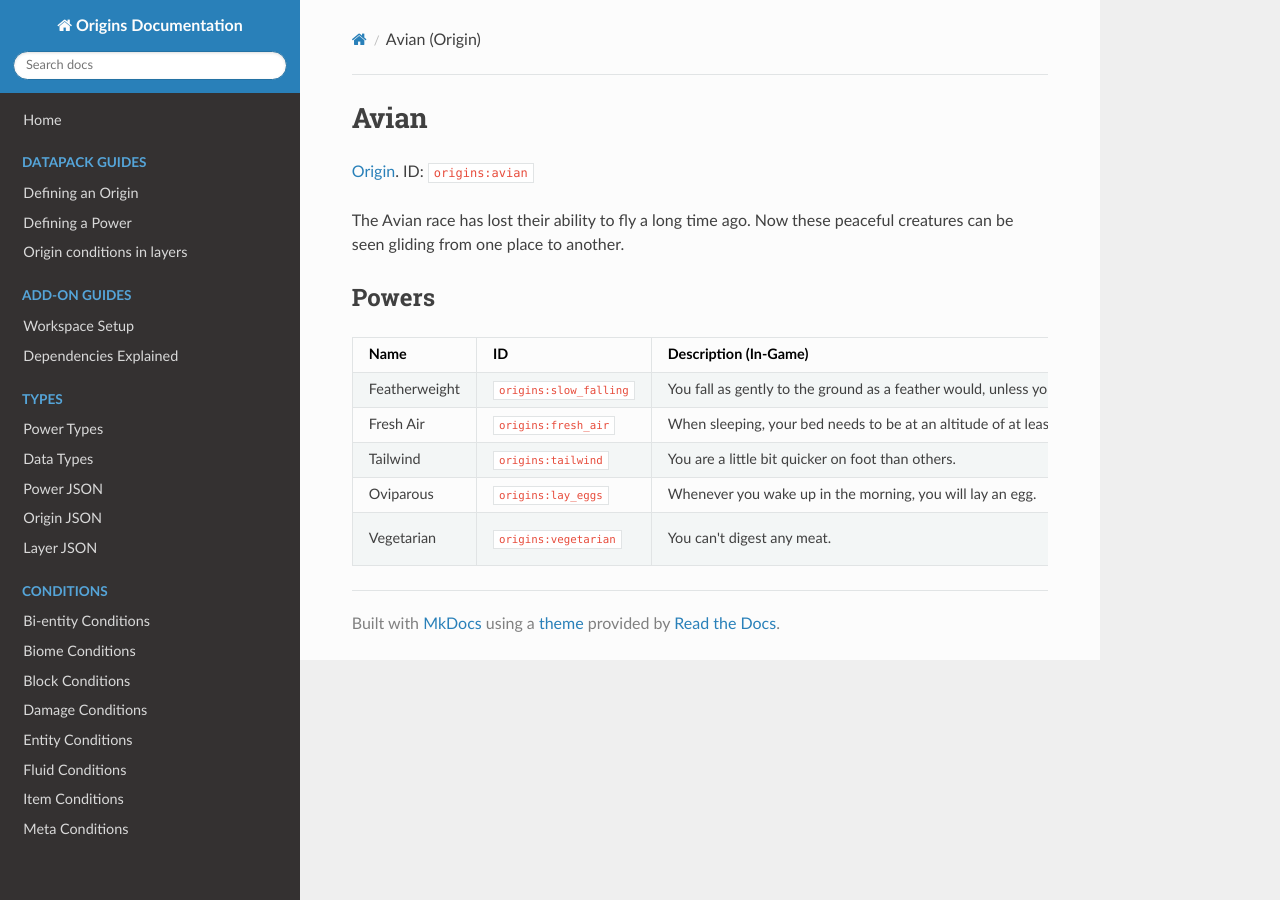
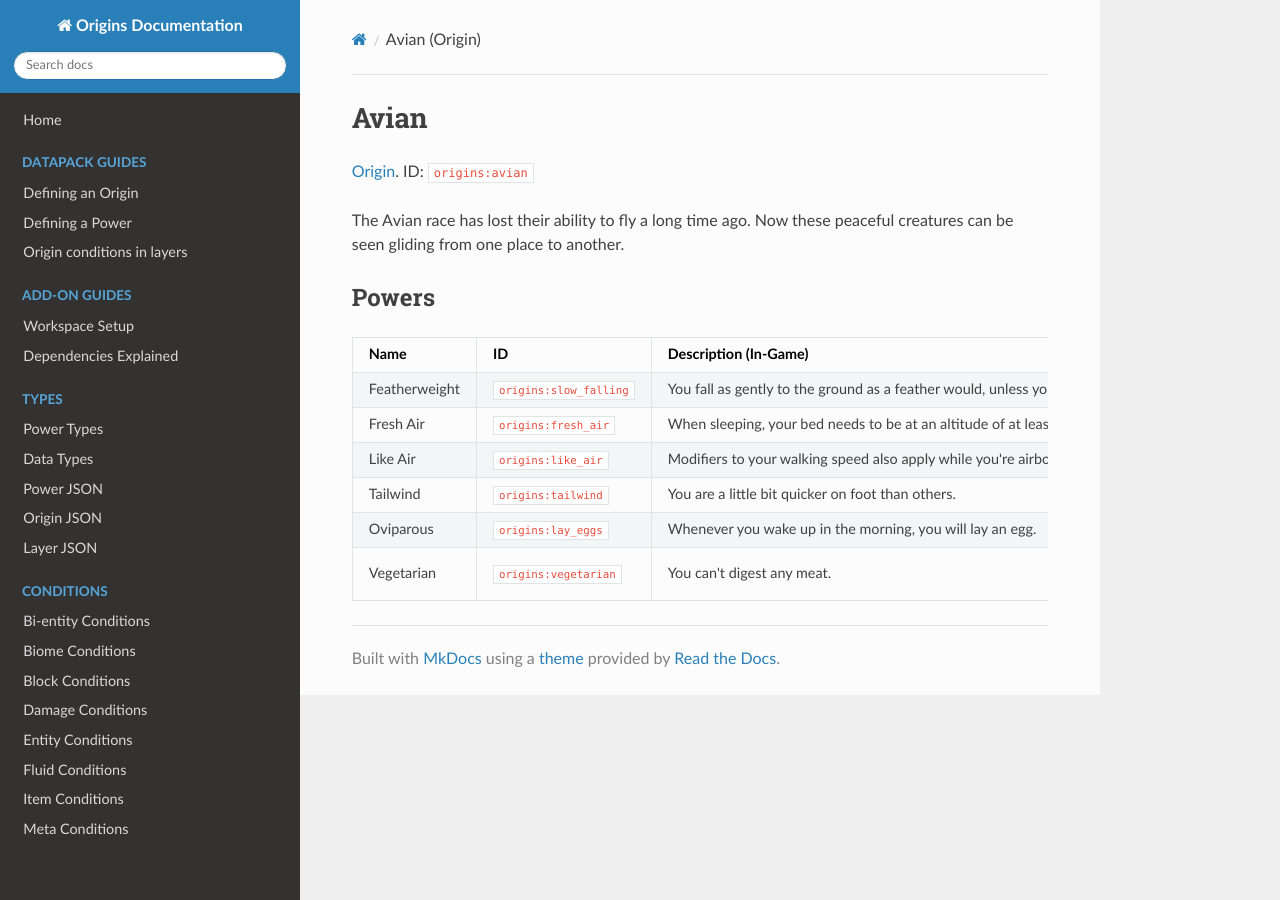
Before and after one commit to apace100/origins-docs, an MkDocs documentation site: the page built from docs/origins/avian.md, in a window 1280 px wide. Built offline with MkDocs 1.6.1, drawn with Linux system fonts in a browser that asks for light colours; nearby versions of some CDN libraries.

Commit message:
Added like_air power

```diff
--- a/docs/origins/avian.md
+++ b/docs/origins/avian.md
@@ -14,6 +14,7 @@ Name | ID | Description (In-Game) | Description (Detailed)
 -----|----|-----------------------|------------------------
 Featherweight | `origins:slow_falling` | You fall as gently to the ground as a feather would, unless you sneak. | You have permanent slow falling, unless you sneak. This is inverted while using an Elytra.
 Fresh Air | `origins:fresh_air` | When sleeping, your bed needs to be at an altitude of at least 86 blocks, so you can breathe fresh air. | You cannot sleep below y=86.
+Like Air | `origins:like_air` | Modifiers to your walking speed also apply while you're airborne. | Your airspeed is always equal to your walking speed.
 Tailwind | `origins:tailwind` | You are a little bit quicker on foot than others. | Your normal speed is slightly increased.
 Oviparous | `origins:lay_eggs` | Whenever you wake up in the morning, you will lay an egg. | After successfully sleeping, an egg will be added to your inventory.
 Vegetarian | `origins:vegetarian` | You can't digest any meat. | You cannot eat food items defined in the tag `origins:meat`, unless they are also defined in the `origins:ignore_diet` tag.
```
